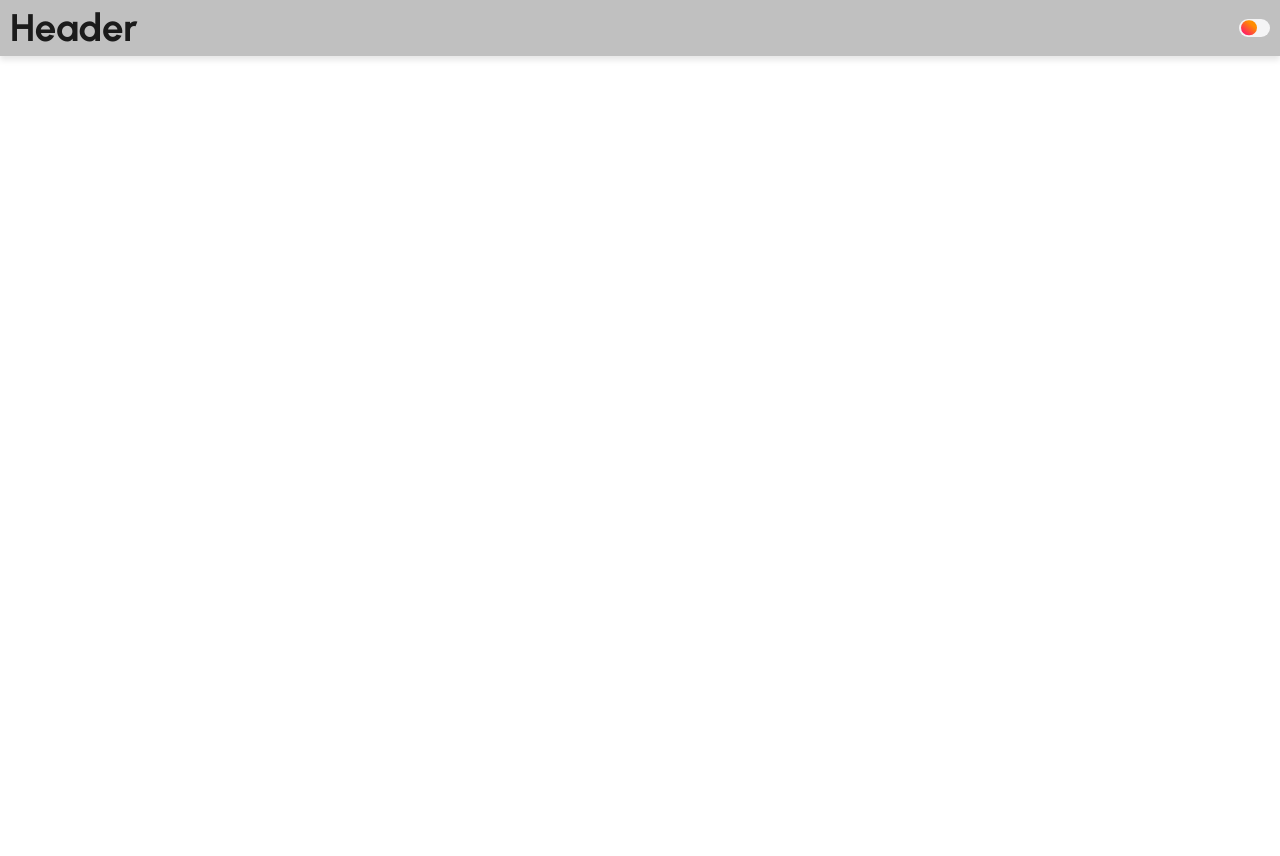
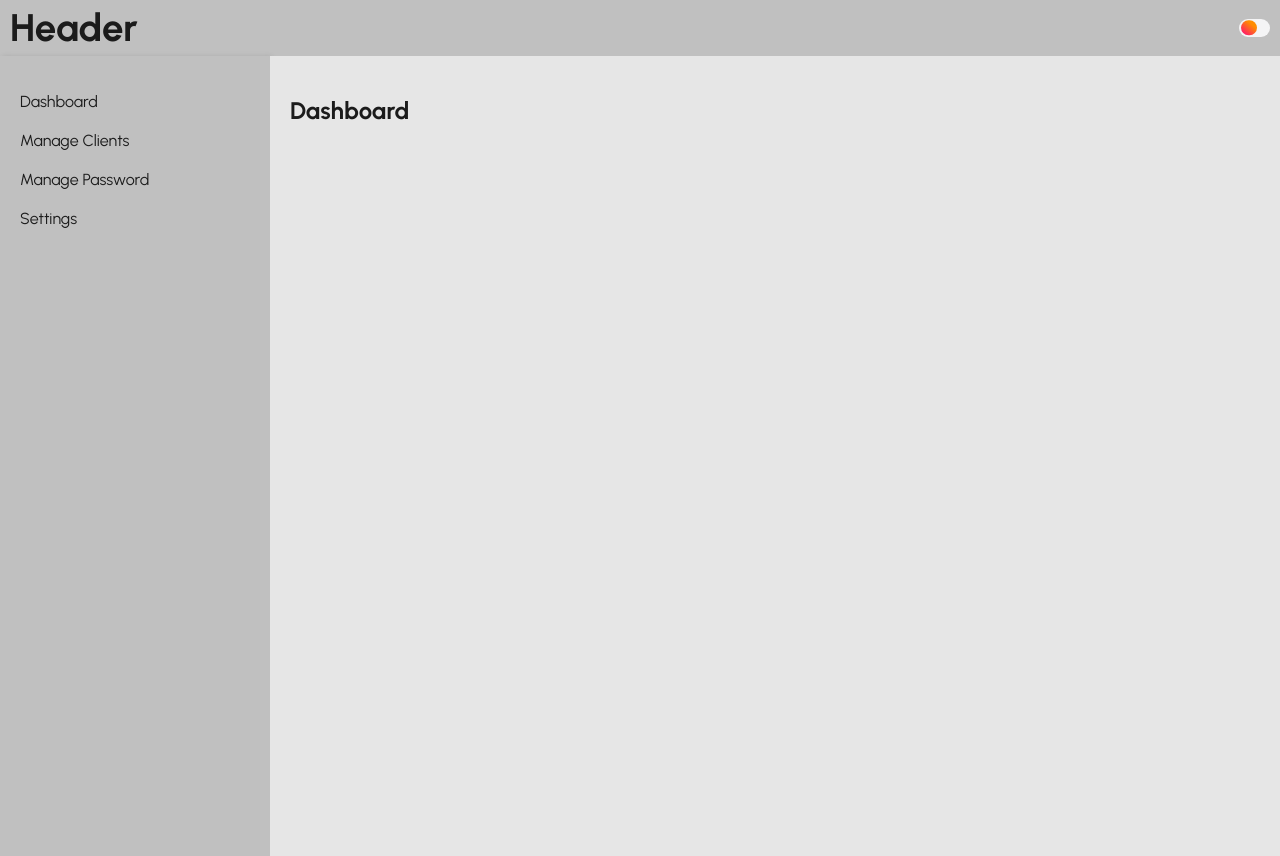
Before and after one commit to jkcsoftwaresllp/CasGamPro_client, a React (Vite) app: page /dashboard in a window 1280 px wide. Before the commit this address had no page. Before the commit the page ends 800 px from the top, so only its background shows below. Built offline with nearby package versions, Linux system fonts and the light colour scheme.

Commit message:
feat: Implement Admin Dashboard with sidebar navigation and multiple management pages

```diff
--- a/src/App.jsx
+++ b/src/App.jsx
@@ -1,9 +1,11 @@
+// src/App.js
 import { BrowserRouter as Router, Route, Routes } from "react-router-dom";
 import "./App.css";
-import LoginPage from "./pages/LoginPage";
-import ClientRegisterPage from "./pages/ClientRegisterPage";
-import Header from "./components/Main/Header";
-import Home from "./pages/Home";
+import LoginPage from "./pages/LoginPage"; // Login page component
+import ClientRegisterPage from "./pages/ClientRegisterPage"; // New client registration page component
+import Header from "./components/Main/Header"; // Header component
+import Home from "./pages/Home"; // Home page component
+import Page from "./pages/AdminDashboard/AdminDashboard";
 
 function App() {
   return (
@@ -13,9 +15,12 @@ function App() {
 
       {/* Define all routes */}
       <Routes>
-        <Route path="/" element={<Home />} />
+        {/* Public routes */}
         <Route path="/login" element={<LoginPage />} />
         <Route path="/admin/newUser" element={<ClientRegisterPage />} />
+        {/* Protected routes */}
+        <Route path="/" element={<Home />} />
+        <Route path="/dashboard" element={<Page />} /> {/* Dashboard route */}
       </Routes>
     </Router>
   );
--- /dev/null
+++ b/src/components/AdminDashboard/AdminSidebar.jsx
@@ -0,0 +1,28 @@
+import style from "./styles/AdminSidebar.module.css";
+
+const Sidebar = ({ selectedOption, onOptionSelect }) => {
+  const sidebarItems = [
+    { label: "Dashboard", value: "dashboard" },
+    { label: "Manage Clients", value: "manageClients" },
+    { label: "Manage Password", value: "managePassword" },
+    { label: "Settings", value: "settings" },
+  ];
+
+  return (
+    <div className={style.sidebar}>
+      <ul>
+        {sidebarItems.map((item) => (
+          <li
+            key={item.value}
+            className={selectedOption === item.value ? "active" : ""}
+            onClick={() => onOptionSelect(item.value)}
+          >
+            {item.label}
+          </li>
+        ))}
+      </ul>
+    </div>
+  );
+};
+
+export default Sidebar;
--- /dev/null
+++ b/src/components/AdminDashboard/styles/AdminSidebar.module.css
@@ -0,0 +1,27 @@
+.sidebar {
+  width: 250px; /* Sidebar width */
+  background-color: var(--color-bg-primary);
+  padding: 10px;
+  box-shadow: 2px 0 5px rgba(0, 0, 0, 0.1);
+}
+
+.sidebar ul {
+  list-style: none;
+  padding: 0;
+}
+
+.sidebar li {
+  padding: 10px;
+  cursor: pointer;
+  transition: background-color 0.3s;
+}
+
+.sidebar li:hover {
+  background-color: var(--color-bg-tertiary);
+}
+
+.sidebar .active {
+  font-weight: var(--textBold);
+  background-color: var(--color-special-green);
+  color: white;
+}
--- /dev/null
+++ b/src/components/AdminDashboard/styles/AdminWindow.module.css
@@ -0,0 +1,29 @@
+/* Window.css */
+.window {
+  flex-grow: 1;
+  padding: 20px;
+  background-color: var(--color-bg-secondary);
+  color: var(--color-text-primary);
+  height: 100vh;
+  border-radius: var(--borderRadius-md);
+  box-shadow: 2px 2px 10px rgba(0, 0, 0, 0.1);
+  overflow-y: auto;
+}
+
+h2 {
+  font-weight: var(--textBold);
+  color: var(--color-text-secondary);
+}
+
+button {
+  background-color: var(--color-special-green);
+  color: white;
+  padding: 10px 20px;
+  border: none;
+  border-radius: var(--borderRadius);
+  cursor: pointer;
+}
+
+button:hover {
+  background-color: var(--color-special-yellow);
+}
--- /dev/null
+++ b/src/components/Main/styles/AdminDashboard.module.css
@@ -0,0 +1,19 @@
+/* src/Page.css */
+.pageContainer {
+  display: flex; /* Use Flexbox to arrange items horizontally */
+  height: 100vh; /* Make sure the page takes full height of the viewport */
+}
+
+.sidebar {
+  width: 250px; /* Adjust sidebar width */
+  background-color: var(--color-bg-primary); /* Sidebar background */
+  padding: 20px;
+  box-shadow: 2px 0 5px rgba(0, 0, 0, 0.1); /* Optional: Add shadow to the sidebar */
+}
+
+.content {
+  flex-grow: 1; /* Content takes the remaining space */
+  padding: 20px;
+  background-color: var(--color-bg-secondary); /* Content area background */
+  overflow-y: auto; /* Enable scrolling if the content overflows */
+}
--- /dev/null
+++ b/src/pages/AdminDashboard/AdminDashboard.jsx
@@ -0,0 +1,46 @@
+// src/Page.js
+import React, { useState } from "react";
+import Dashboard from "./Dashboard";
+import ManageClients from "./ManageClient";
+import ManagePassword from "./ManagePassword";
+import Settings from "./Setting";
+import Sidebar from "../../components/AdminDashboard/AdminSidebar";
+import style from "../../styles/AdminDashboard.module.css";
+
+const Page = () => {
+  const [selectedOption, setSelectedOption] = useState("dashboard"); // Default to 'dashboard'
+
+  const handleOptionSelect = (option) => {
+    setSelectedOption(option);
+  };
+
+  const renderContent = () => {
+    switch (selectedOption) {
+      case "dashboard":
+        return <Dashboard />;
+      case "manageClients":
+        return <ManageClients />;
+      case "managePassword":
+        return <ManagePassword />;
+      case "settings":
+        return <Settings />;
+      default:
+        return <div>Select an option from the sidebar</div>;
+    }
+  };
+
+  return (
+    <div className={style.pageContainer}>
+      {/* Sidebar on the left */}
+      <Sidebar
+        selectedOption={selectedOption}
+        onOptionSelect={handleOptionSelect}
+      />
+
+      {/* Content area on the right */}
+      <div className={style.content}>{renderContent()}</div>
+    </div>
+  );
+};
+
+export default Page;
--- /dev/null
+++ b/src/pages/AdminDashboard/Dashboard.jsx
@@ -0,0 +1,13 @@
+// Dashboard.js
+import React from "react";
+
+const Dashboard = () => {
+  return (
+    <div>
+      <h2>Dashboard</h2>
+      {/* Add your content here */}
+    </div>
+  );
+};
+
+export default Dashboard;
--- /dev/null
+++ b/src/pages/AdminDashboard/ManageClient.jsx
@@ -0,0 +1,13 @@
+// ManageClients.js
+import React from "react";
+
+const ManageClients = () => {
+  return (
+    <div>
+      <h2>Manage Clients</h2>
+      {/* Add your content here */}
+    </div>
+  );
+};
+
+export default ManageClients;
--- /dev/null
+++ b/src/pages/AdminDashboard/ManagePassword.jsx
@@ -0,0 +1,13 @@
+// ManagePassword.js
+import React from "react";
+
+const ManagePassword = () => {
+  return (
+    <div>
+      <h2>Manage Password</h2>
+      {/* Add your content here */}
+    </div>
+  );
+};
+
+export default ManagePassword;
--- /dev/null
+++ b/src/pages/AdminDashboard/Setting.jsx
@@ -0,0 +1,13 @@
+// Settings.js
+import React from "react";
+
+const Settings = () => {
+  return (
+    <div>
+      <h2>Settings</h2>
+      {/* Add your content here */}
+    </div>
+  );
+};
+
+export default Settings;
--- a/src/styles/AdminDashboard.module.css
+++ b/src/styles/AdminDashboard.module.css
@@ -1,218 +1,24 @@
-.icon {
-  vertical-align: middle;
-  line-height: 1px;
-  font-size: 20px;
-}
-.icon_header {
-  vertical-align: middle;
-  line-height: 1px;
-  font-size: 26px;
-}
-.icon,
-.icon_header {
-  margin-right: 5px;
+/* src/Page.module.css */
+.pageContainer {
+  display: flex; /* Use Flexbox to arrange items horizontally */
+  color: var(--color-text-primary);
+  height: 100vh; /* Make the page take full height of the viewport */
 }
 
-.close_icon {
-  color: red;
-  margin-left: 30px;
-  margin-top: 10px;
-  cursor: pointer;
+.sidebar {
+  width: 250px; /* Sidebar width */
+  background-color: var(--color-bg-primary); /* Sidebar background color */
+  color: var(--color-text-primary);
+  padding: 20px;
+  box-shadow: 2px 0 5px rgba(0, 0, 0, 0.1); /* Optional: Add shadow to the sidebar */
 }
 
-.gridContainer {
-  display: grid;
-  grid-template-columns: 260px 1fr 1fr 1fr;
-  grid-template-rows: 0.2fr 3fr;
-  grid-template-areas:
-    "sidebar header header header"
-    "sidebar main main main";
-  height: 100vh;
+.content {
+  flex-grow: 1; /* Content takes the remaining space */
+  padding: 20px;
+  color: var(--color-text-primary);
+  background-color: var(
+    --color-bg-secondary
+  ); /* Content area background color */
+  overflow-y: auto; /* Enable scrolling if the content overflows */
 }
-
-/* Header  */
-.header {
-  grid-area: header;
-  height: 60px;
-  display: flex;
-  align-items: center;
-  justify-content: space-between;
-  padding: 0 30px 0 30px;
-  box-shadow: 0 6px 7px -3px rgba(0, 0, 0, 0.35);
-}
-
-.menuIcon {
-  display: none;
-}
-/* End Header  */
-
-/* Sidebar  */
-#sidebar {
-  grid-area: sidebar;
-  height: 100%;
-  background-color: #263043;
-  overflow-y: auto;
-  transition: all 0.5s;
-  -webkit-transition: all 0.5s;
-}
-
-.sidebar-title {
-  display: flex;
-  justify-content: space-between;
-  align-items: center;
-  padding: 15px 30px 0px 30px;
-  margin-bottom: 30px;
-}
-
-.sidebarTitle > span {
-  display: none;
-}
-
-.sidebarBrand {
-  margin-top: 15px;
-  font-size: 20px;
-  font-weight: 700;
-}
-
-.sidebarList {
-  padding: 0;
-  list-style-type: none;
-}
-
-.sidebarListItem {
-  padding: 20px 20px 20px 20px;
-  font-size: 18px;
-}
-
-.sidebarListItem:hover {
-  background-color: rgba(255, 255, 255, 0.2);
-  cursor: pointer;
-}
-
-.sidebarListItem > a {
-  text-decoration: none;
-  color: #9e9ea4;
-}
-
-.sidebarResponsive {
-  display: inline !important;
-  position: absolute;
-  /*
-    we want the z-index of the sidebar higher so that
-    the charts are not showing over the sidebar
-    on small screens
-  */
-  z-index: 12 !important;
-}
-
-/* End Sidebar  */
-
-/* Main  */
-.mainContainer {
-  grid-area: main;
-  overflow-y: auto;
-  padding: 20px 20px;
-  color: rgba(255, 255, 255, 0.95);
-}
-
-.mainTitle {
-  display: flex;
-  justify-content: space-between;
-}
-
-.mainCards {
-  display: grid;
-  grid-template-columns: 1fr 1fr 1fr 1fr;
-  gap: 20px;
-  margin: 15px 0;
-}
-
-.card {
-  display: flex;
-  flex-direction: column;
-  justify-content: space-around;
-  padding: 8px 15px;
-  border-radius: 5px;
-}
-
-.card:first-child {
-  background-color: #2962ff;
-}
-
-.card:nth-child(2) {
-  background-color: #ff6d00;
-}
-
-.card:nth-child(3) {
-  background-color: #2e7d32;
-}
-
-.card:nth-child(4) {
-  background-color: #d50000;
-}
-
-.card-inner {
-  display: flex;
-  align-items: center;
-  justify-content: space-between;
-}
-
-.card-inner > .card_icon {
-  font-size: 25px;
-}
-
-.charts {
-  display: grid;
-  grid-template-columns: 1fr 1fr;
-  gap: 20px;
-  margin-top: 60px;
-  height: 300px;
-}
-
-/* End Main  */
-
-/* Medium <= 992px */
-
-@media screen and (max-width: 992px) {
-  .grid-container {
-    grid-template-columns: 1fr;
-    grid-template-rows: 0.2fr 3fr;
-    grid-template-areas:
-      "header"
-      "main";
-  }
-
-  #sidebar {
-    display: none;
-  }
-
-  .menu-icon {
-    display: inline;
-  }
-
-  .sidebar-title > span {
-    display: inline;
-  }
-}
-/* Small <= 768px */
-
-@media screen and (max-width: 768px) {
-  .mainCards {
-    grid-template-columns: 1fr;
-    gap: 10px;
-    margin-bottom: 0;
-  }
-
-  .charts {
-    grid-template-columns: 1fr;
-    margin-top: 30px;
-  }
-}
-
-/* Extra Small <= 576px */
-
-@media screen and (max-width: 576px) {
-  .hedaer-left {
-    display: none;
-  }
-}
```
Also changed, not shown: src/components/AdminDashboard/AdminWindow.jsx (added, +26 -0 lines).
